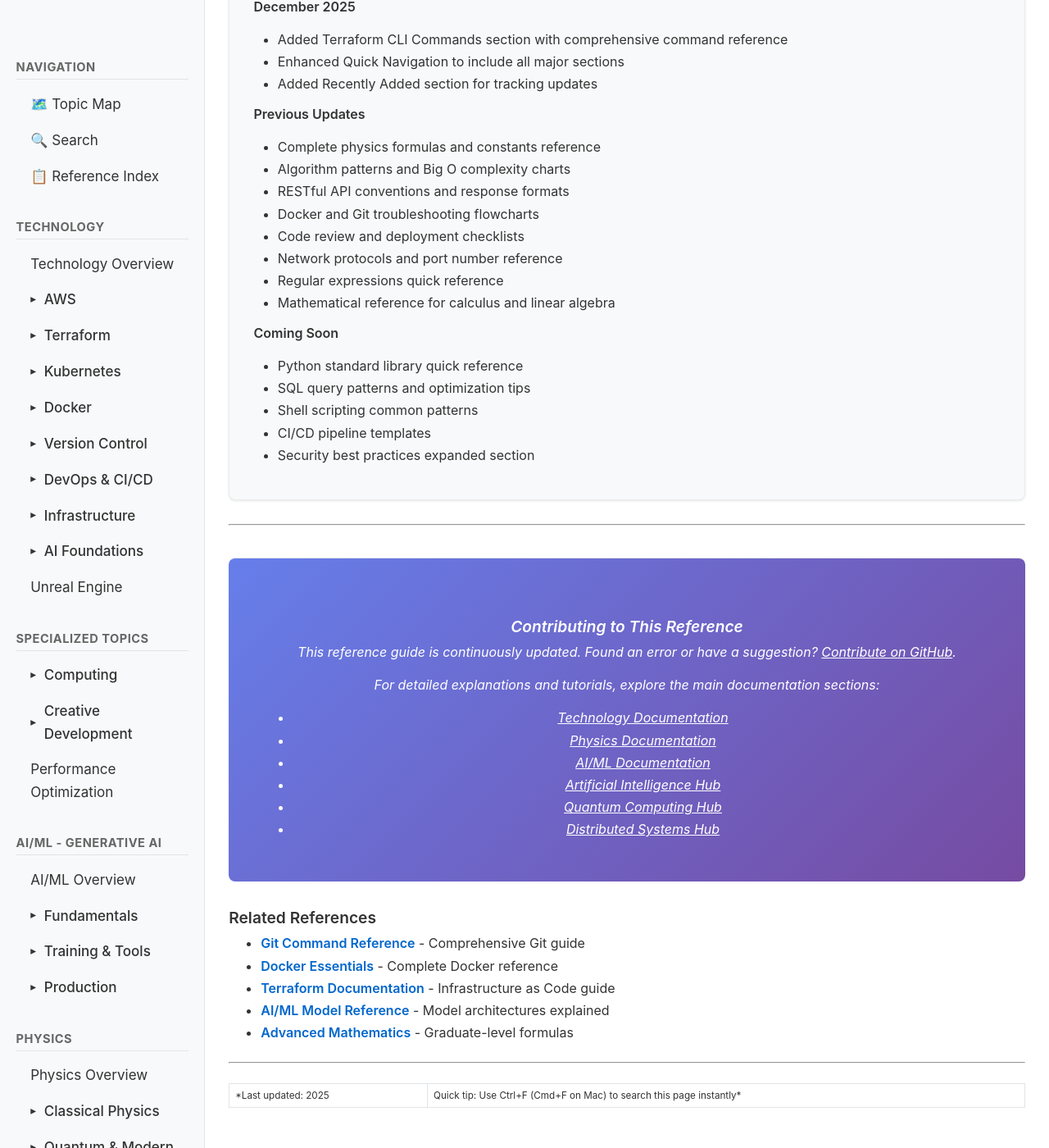
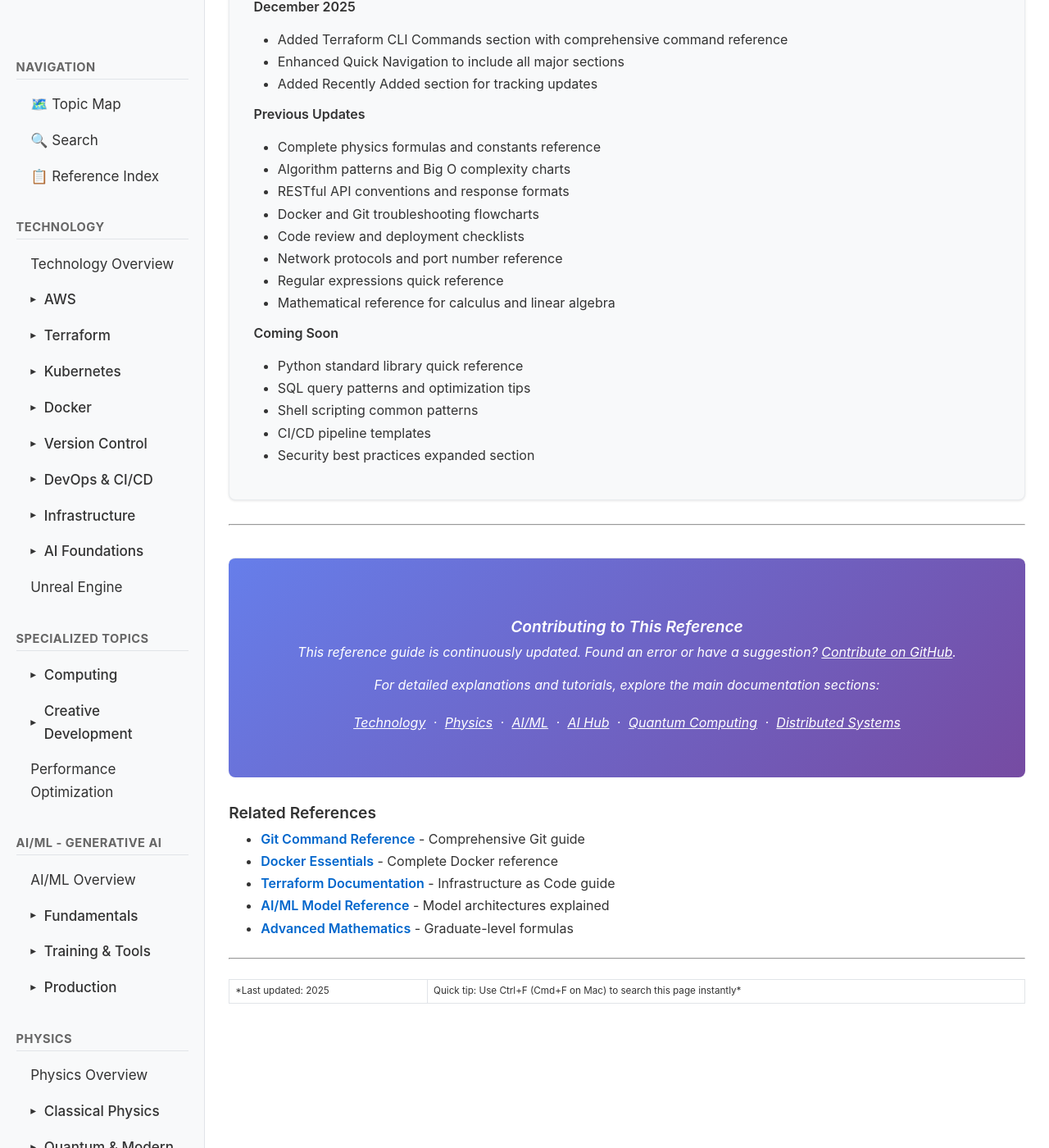
Before and after one commit to AndrewAltimit/Documentation, a Jekyll site: the page built from github-pages/docs/reference/index.md, in a window 1280 px wide and 1400 px high, scrolled down 18802 px. Shown: the whole window at 82% size. Built offline with Jekyll 4.4.1, drawn with Linux system fonts in a browser that asks for light colours.

Commit message:
Replace bullet list with inline links in reference footer
- Convert documentation links to inline format with dot separators
- Removes awkward bullet point positioning
- Cleaner, more compact footer design

🤖 Generated with [Claude Code](https://claude.com/claude-code)

Co-Authored-By: Claude Opus 4.5 <noreply@anthropic.com>

```diff
--- a/github-pages/docs/reference/index.md
+++ b/github-pages/docs/reference/index.md
@@ -950,14 +950,14 @@ Phone: ^\+?1?\d{9,15}$
 <h2>Contributing to This Reference</h2>
 <p>This reference guide is continuously updated. Found an error or have a suggestion? <a href="https://github.com/AndrewAltimit/Documentation">Contribute on GitHub</a>.</p>
 <p>For detailed explanations and tutorials, explore the main documentation sections:</p>
-<ul>
-<li><a href="../#technology">Technology Documentation</a></li>
-<li><a href="../#physics">Physics Documentation</a></li>
-<li><a href="../ai-ml/">AI/ML Documentation</a></li>
-<li><a href="../artificial-intelligence/">Artificial Intelligence Hub</a></li>
-<li><a href="../quantum-computing/">Quantum Computing Hub</a></li>
-<li><a href="../distributed-systems/">Distributed Systems Hub</a></li>
-</ul>
+<p class="footer-links">
+<a href="../#technology">Technology</a> ·
+<a href="../#physics">Physics</a> ·
+<a href="../ai-ml/">AI/ML</a> ·
+<a href="../artificial-intelligence/">AI Hub</a> ·
+<a href="../quantum-computing/">Quantum Computing</a> ·
+<a href="../distributed-systems/">Distributed Systems</a>
+</p>
 </div>
 
 ## Related References
--- a/github-pages/style.css
+++ b/github-pages/style.css
@@ -486,6 +486,14 @@ td {
   text-decoration: underline !important;
 }
 
+.reference-footer .footer-links {
+  margin-top: 1rem !important;
+}
+
+.reference-footer .footer-links a {
+  margin: 0 0.25rem !important;
+}
+
 /* Docker Fundamentals Grid Layouts */
 .problem-grid,
 .solution-grid {
```
